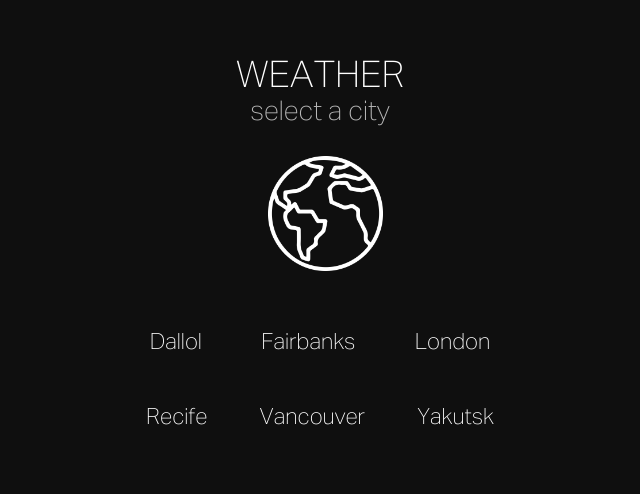
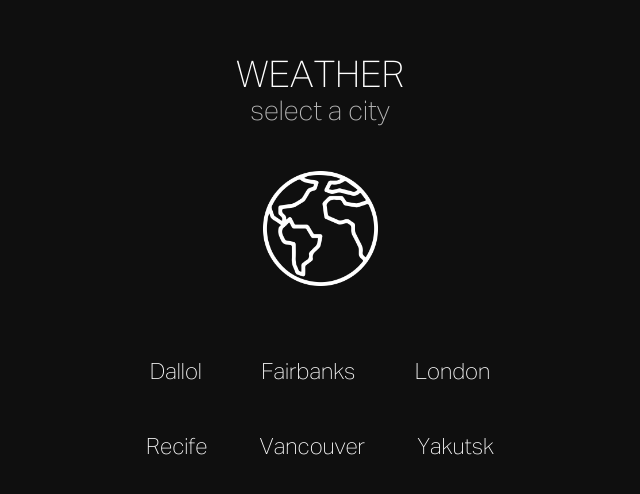
Before and after one commit to reinaldoleal/my-challenge-tds, a React (Vite) app: page / in a window 1280 px wide. Shown: the part 114-608 px from the top of the page, without its empty margins (320-960 px from the left). Built offline with nearby package versions, Linux system fonts and the light colour scheme.

Commit message:
ajustando posição do globo

```diff
--- a/src/assets/sass/style.sass
+++ b/src/assets/sass/style.sass
@@ -44,7 +44,8 @@
 .globe
     width: 400px
     height: 170px
-    padding: 5px
+    padding-top: 20px
+    padding-bottom: 20px
 
     display: flex
     justify-content: center
@@ -56,6 +57,7 @@
 
     &-img
         img
+
             width: 115px
             height: 115px
 
```
